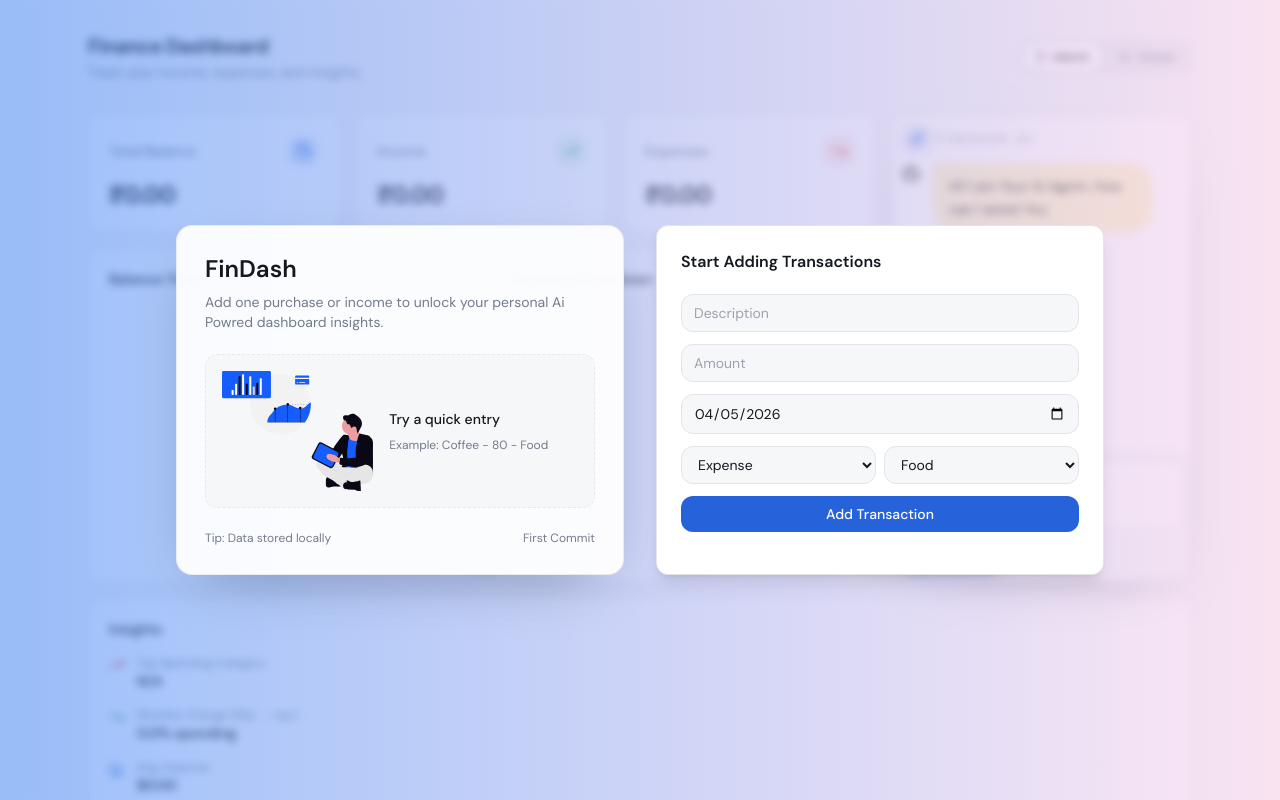
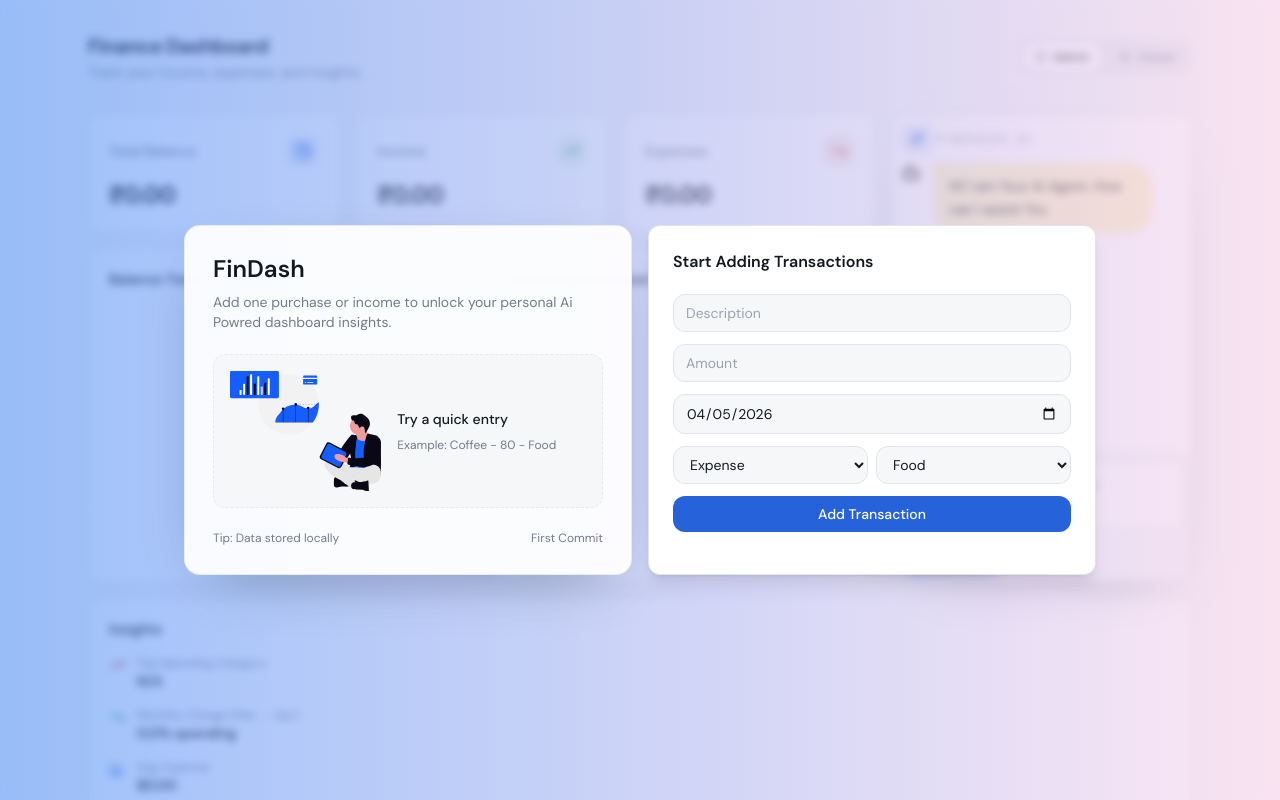
Before and after one commit to Nishantjaryal/findash, a React (Vite) app: page / in a window 1280 px wide. Shown: the top 800 px of the page. Built offline with nearby package versions, Linux system fonts and the light colour scheme; the HTML template or start-up script is replaced by a standard one.

Commit message:
Mob-Design Updates

```diff
--- a/src/components/dashboard/AddTransactionDialog.tsx
+++ b/src/components/dashboard/AddTransactionDialog.tsx
@@ -25,6 +25,7 @@
       date: form.date,
     });
     onClose();
+    window.location.replace("#topelement");
   };
 
   const check = JSON.parse(localStorage.getItem("transactions_data") || "[]").length === 0;
@@ -32,7 +33,7 @@
   const inputClass = "w-full px-3 py-2 text-sm rounded-lg border border-border bg-background focus:outline-none focus:ring-1 focus:ring-ring";
 
   return (
-    <div className={`fixed inset-0 z-50 flex flex-row max-lg:flex-col items-center justify-center gap-8 ${!check?"bg-foreground/20":"bg-gradient-to-r from-blue-500/50 to-pink-200/50 "} backdrop-blur-sm `} onClick={check ?   undefined:onClose}>
+    <div className={`fixed inset-0 z-50 flex flex-row max-lg:flex-col items-center justify-center gap-4 ${!check?"bg-foreground/20":"bg-gradient-to-r from-blue-500/50 to-pink-200/50 "} backdrop-blur-sm `} onClick={check ?   undefined:onClose}>
 
       <div className={`${check?"flex min-h-[350px] ":"hidden"} flex-col items-start justify-between gap-5 bg-card/95 rounded-2xl border border-border/70 p-7 w-[90%] max-w-md shadow-[0_20px_60px_-30px_rgba(16,24,40,0.45)]`}>
 
--- a/src/pages/Index.tsx
+++ b/src/pages/Index.tsx
@@ -9,12 +9,12 @@
 
 const Index = () => (
   <FinanceProvider>
-    <div className="min-h-screen bg-background">
+    <div id="topelement" className="min-h-screen bg-background">
       <div className="max-w-6xl mx-auto px-4 sm:px-6 py-8">
         {/* Header */}
         <div className="flex items-center justify-between mb-8">
           <div>
-            <h1 className="text-xl font-bold tracking-tight">
+            <h1  className="text-xl font-bold tracking-tight">
               Finance Dashboard
             </h1>
             <p className="text-sm text-muted-foreground mt-0.5">
@@ -44,7 +44,7 @@
         </div>
 
         {/* Transactions */}
-        <div className="mt-4">
+        <div className="mt-4 mb-8">
           <TransactionList />
         </div>
       </div>
```
